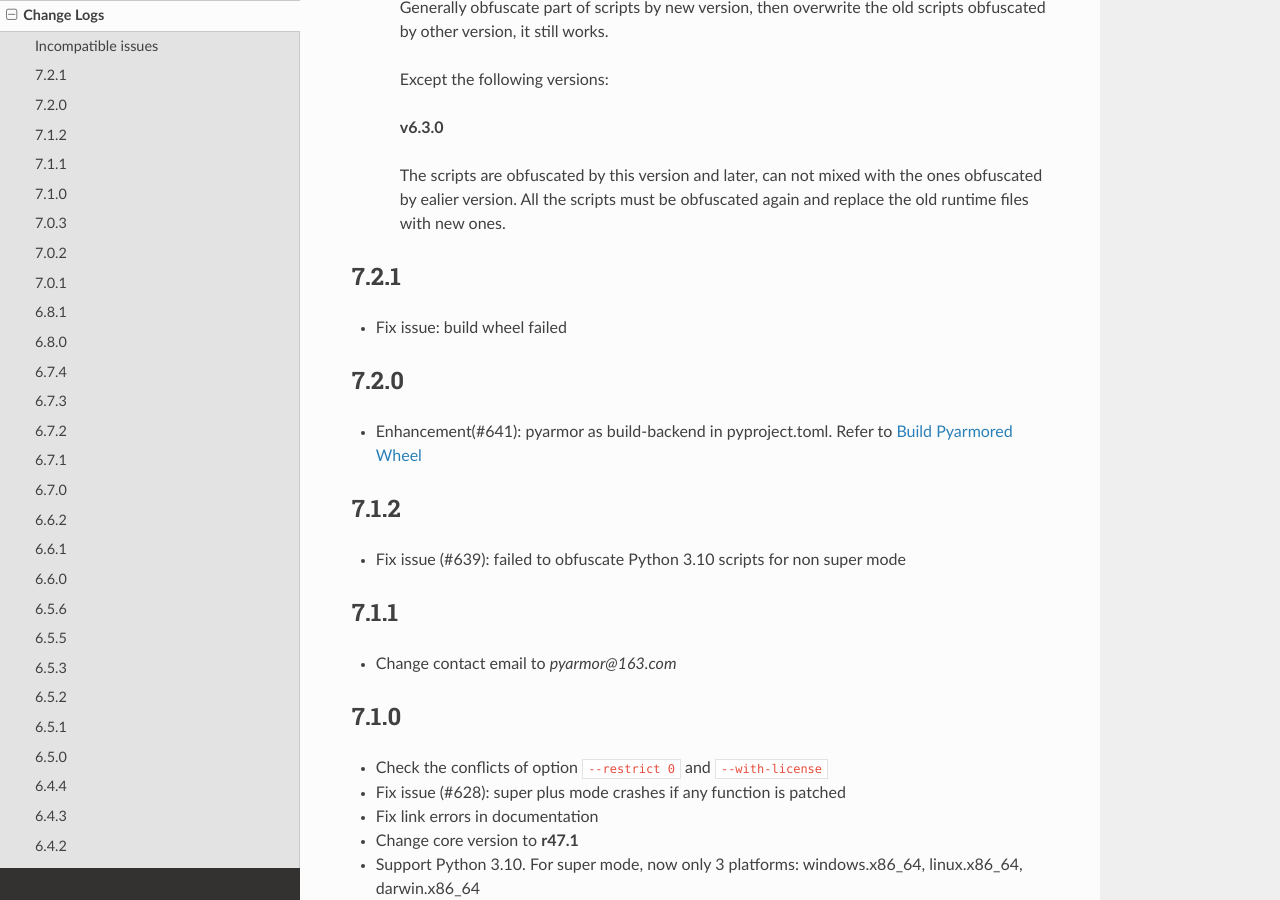
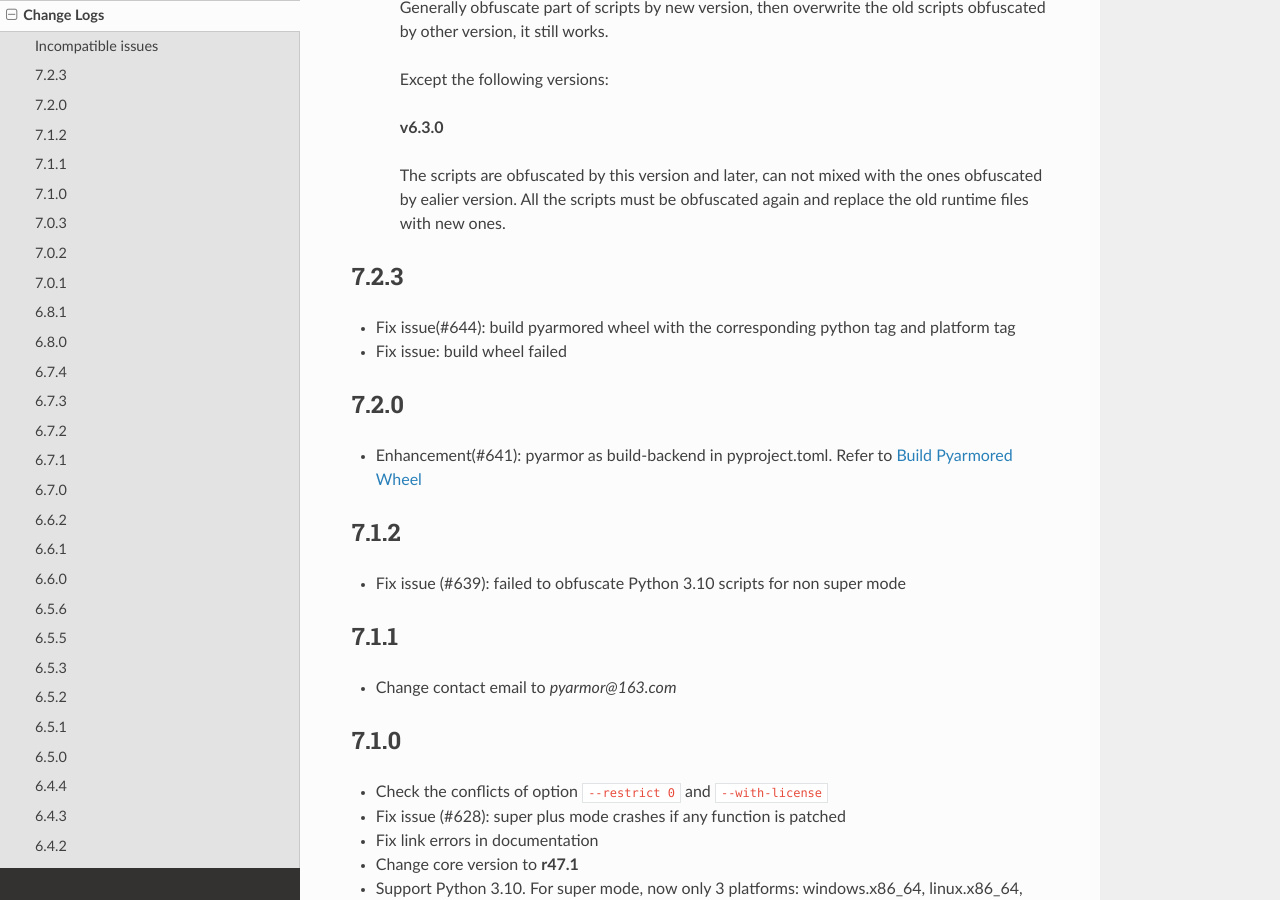
Before and after one commit to dashingsoft/pyarmor, a Sphinx documentation site: the page built from docs/change-logs.rst, in a window 1280 px wide and 900 px high, scrolled down 522 px. Built offline with Sphinx 7.4.7 and the Read the Docs theme 2.0.0, drawn with Linux system fonts in a browser that asks for light colours.

Commit message:
Add change logs

```diff
--- a/docs/change-logs.rst
+++ b/docs/change-logs.rst
@@ -42,8 +42,10 @@
   doesn't work. If the new version has been released in PyPi, please remove the
   dev version, install the stable version from PyPi.
 
-7.2.1
------
+7.2.3
+-----
+* Fix issue(#644): build pyarmored wheel with the corresponding python tag and
+  platform tag
 * Fix issue: build wheel failed
 
 7.2.0
```
